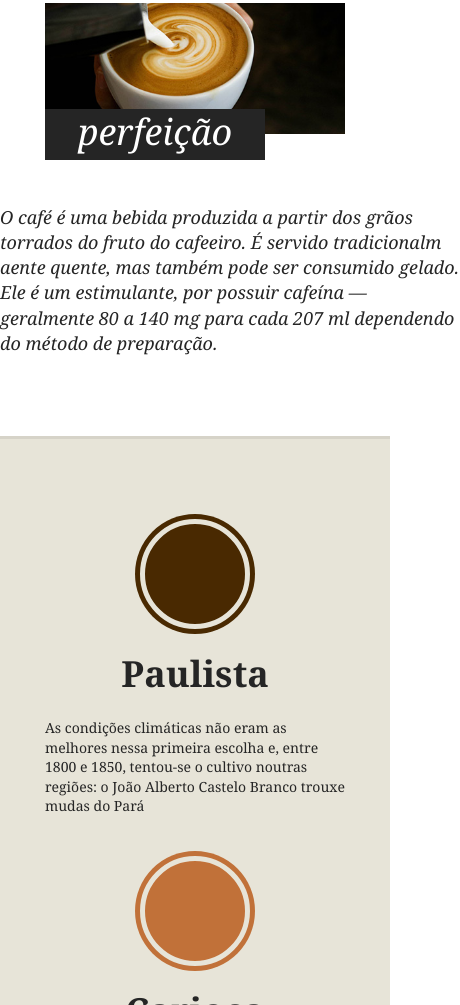
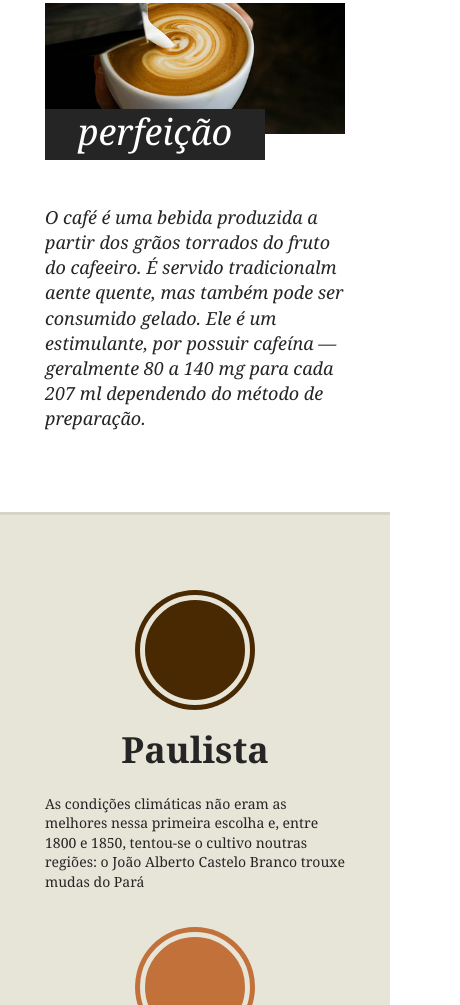
Before and after one commit to nathan-oliveira/Treinando_FrontEnd, a plain HTML site: page Brafe_V3_FlexBox/index.html in a window 390 px wide. Shown: the part 806-1811 px from the top of the page, 460 px wide, since content can reach past the window. Drawn offline with Linux system fonts and the light colour scheme.

Commit message:
ajuste css

```diff
--- a/Brafe_V3_FlexBox/css/style.css
+++ b/Brafe_V3_FlexBox/css/style.css
@@ -145,13 +145,17 @@ body {
 	line-height: 1.4em;
 	font-style: italic;
 	margin: 20px auto;
-	width: 460px;
+	max-width: 460px;
 }
 
 @media (max-width: 739px) {
 	.sobre-item {
 		margin-left: 0px;
 		margin-right: 0px;
+	}
+
+	.sobre > p {
+		max-width: 300px;
 	}
 }
 
```
